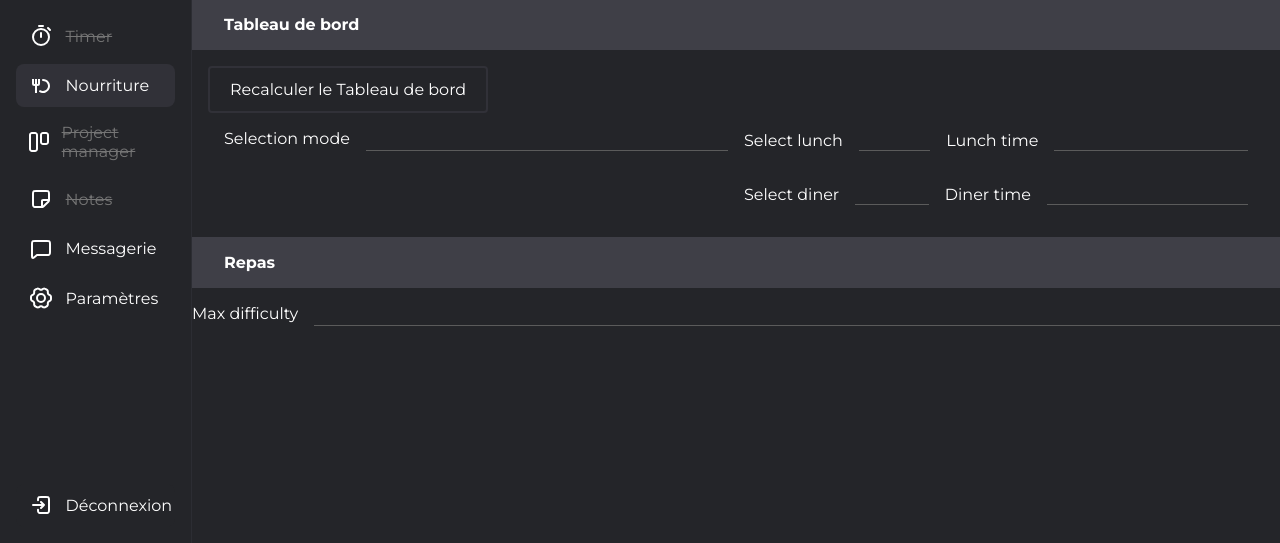
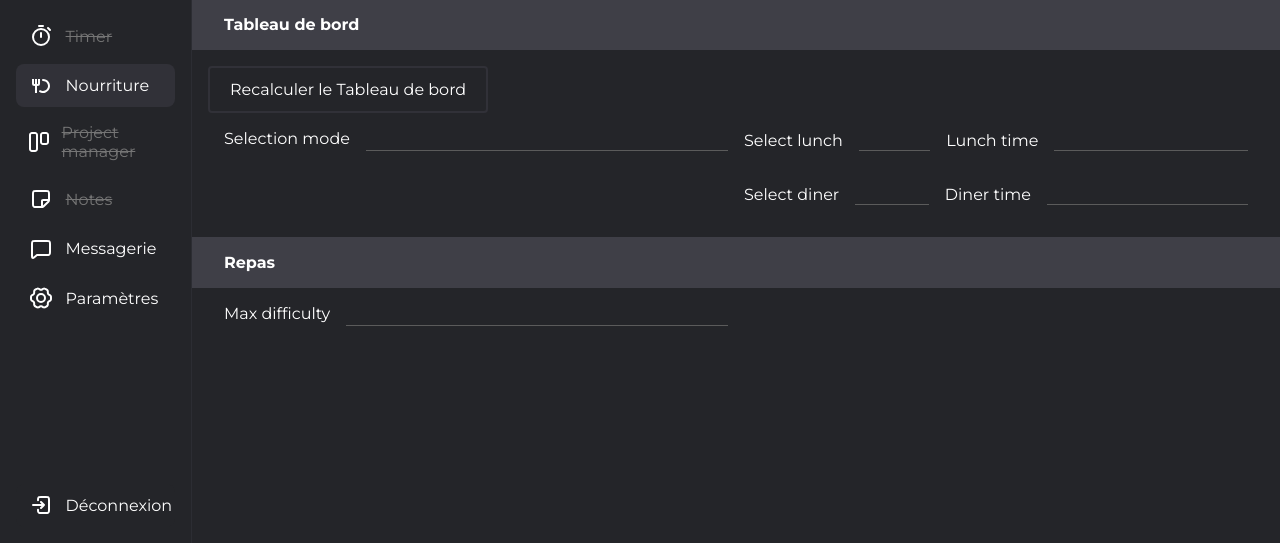
Before and after one commit to LuDoSniper/Ludine, a Symfony app: template templates/Page/Food/Meal/config.html.twig in a window 1280 px wide. Shown: the part 257-800 px from the top of the page. Run offline with Twig, Linux system fonts and the light colour scheme; the template is opened without the code that fills it, so the values that code supplies are empty; form fields are guessed from the names that the template uses; some libraries are stand-ins or nearby versions.

Commit message:
Fix[FIX-01]: Fix config's style page

```diff
--- a/templates/Page/Food/Meal/config.html.twig
+++ b/templates/Page/Food/Meal/config.html.twig
@@ -127,13 +127,15 @@
             <section id="dish">
                 <span class="section-title">Repas</span>
                 <div class="section-content">
-                    <div class="group">
-                        <div class="field">
-                            {{ form_label(form.maxDifficulty) }}
-                            {{ form_widget(form.maxDifficulty) }}
+                    <div class="body">
+                        <div class="group">
+                            <div class="field">
+                                {{ form_label(form.maxDifficulty) }}
+                                {{ form_widget(form.maxDifficulty) }}
+                            </div>
                         </div>
+                        <div class="group"></div>
                     </div>
-                    <div class="group"></div>
                 </div>
             </section>
         {{ form_end(form) }}
```
